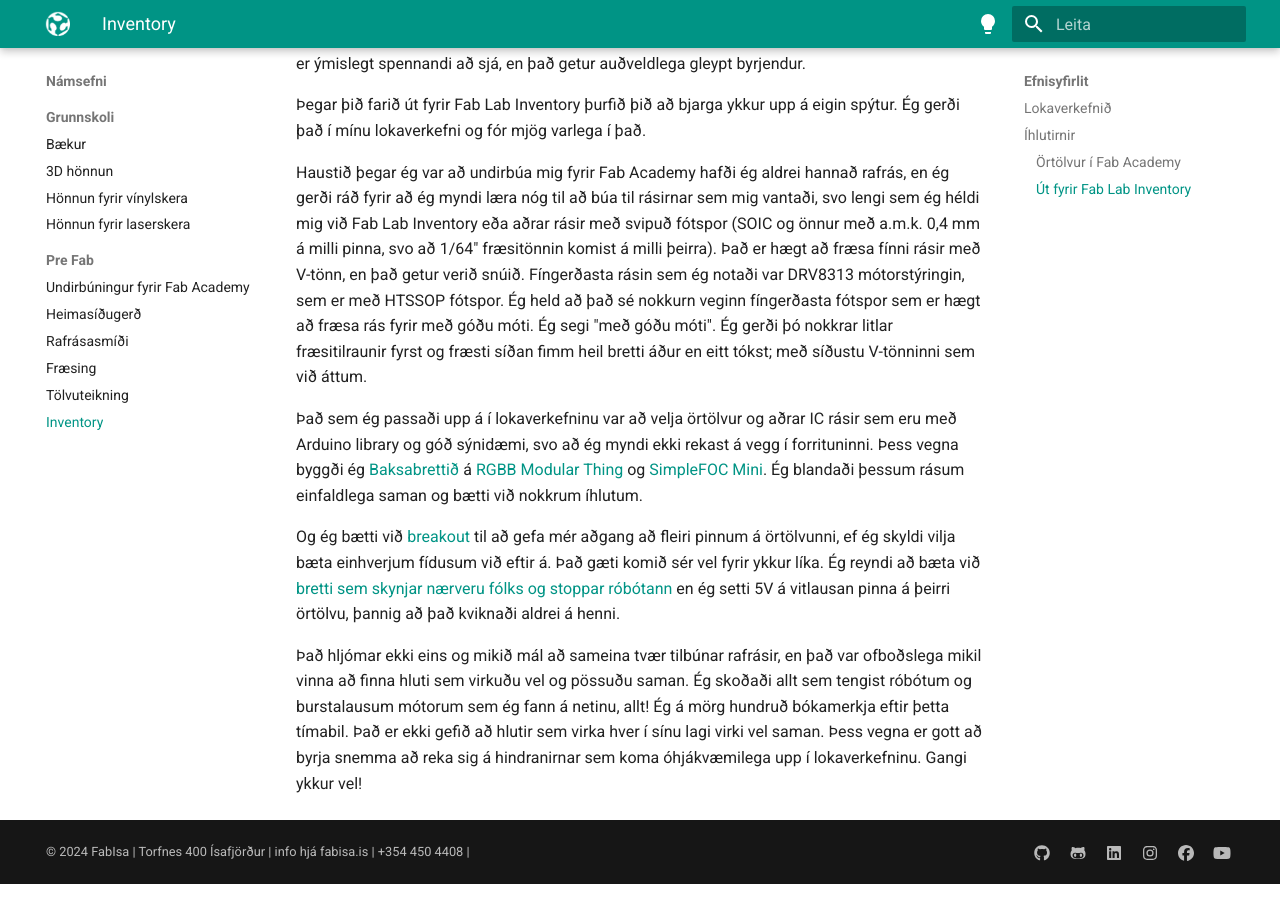
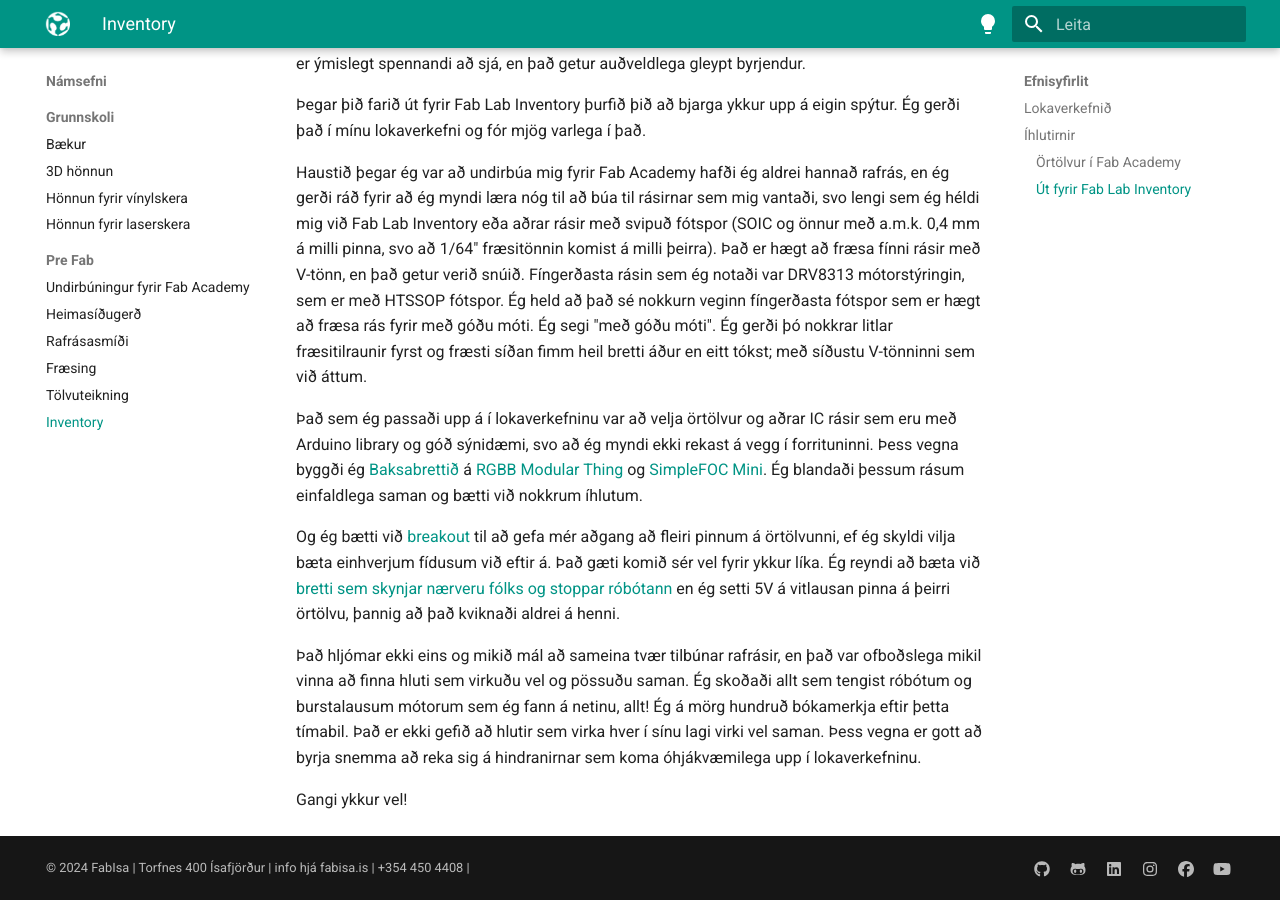
Before and after one commit to fablabisastaff/fabisa_site, an MkDocs documentation site: the page built from docs/Námsefni/Pre-Fab/5-inventory.md, in a window 1280 px wide and 900 px high, scrolled down 2324 px. Built offline with MkDocs 1.6.1 and Material for MkDocs 9.7.7, drawn with Linux system fonts in a browser that asks for light colours; part of the change alters nothing that is shown.

```diff
--- a/docs/Námsefni/Pre-Fab/5-inventory.md
+++ b/docs/Námsefni/Pre-Fab/5-inventory.md
@@ -56,6 +56,8 @@ Haustið þegar ég var að undirbúa mig fyrir Fab Academy hafði ég aldrei ha
 
 Það sem ég passaði upp á í lokaverkefninu var að velja örtölvur og aðrar IC rásir sem eru með Arduino library og góð sýnidæmi, svo að ég myndi ekki rekast á vegg í forrituninni. Þess vegna byggði ég [Baksabrettið](https://fabacademy.org/2023/labs/isafjordur/students/svavar-konradsson/final-project/images/baksi_board.jpg) á [RGBB Modular Thing](https://github.com/modular-things/modular-things-circuits/tree/main/samd21/rgbb) og [SimpleFOC Mini](https://simplefoc.com/simplefoc_mini_product_v1). Ég blandaði þessum rásum einfaldlega saman og bætti við nokkrum íhlutum.
 
-Og ég bætti við [breakout](https://www.youtube.com/watch?v=dUJTQVQl4ew) til að gefa mér aðgang að fleiri pinnum á örtölvunni, ef ég skyldi vilja bæta einhverjum fídusum við eftir á. Það gæti komið sér vel fyrir ykkur líka. Ég reyndi að bæta við [bretti sem skynjar nærveru fólks og stoppar róbótann](https://fabacademy.org/2023/labs/isafjordur/students/svavar-konradsson/final-project/images/sensing_assembly.jpg) en ég setti 5V á vitlausan pinna á þeirri örtölvu, þannig að það kviknaði aldrei á henni.
+Og ég bætti við [breakout](http://tatsuro.homma.fabcloud.io/fabacademy/tips/electronics_design/Attiny3216_breakout_board/) til að gefa mér aðgang að fleiri pinnum á örtölvunni, ef ég skyldi vilja bæta einhverjum fídusum við eftir á. Það gæti komið sér vel fyrir ykkur líka. Ég reyndi að bæta við [bretti sem skynjar nærveru fólks og stoppar róbótann](https://fabacademy.org/2023/labs/isafjordur/students/svavar-konradsson/final-project/images/sensing_assembly.jpg) en ég setti 5V á vitlausan pinna á þeirri örtölvu, þannig að það kviknaði aldrei á henni.
 
-Það hljómar ekki eins og mikið mál að sameina tvær tilbúnar rafrásir, en það var ofboðslega mikil vinna að finna hluti sem virkuðu vel og pössuðu saman. Ég skoðaði allt sem tengist róbótum og burstalausum mótorum sem ég fann á netinu, allt! Ég á mörg hundruð bókamerkja eftir þetta tímabil. Það er ekki gefið að hlutir sem virka hver í sínu lagi virki vel saman. Þess vegna er gott að byrja snemma að reka sig á hindranirnar sem koma óhjákvæmilega upp í lokaverkefninu. Gangi ykkur vel!
+Það hljómar ekki eins og mikið mál að sameina tvær tilbúnar rafrásir, en það var ofboðslega mikil vinna að finna hluti sem virkuðu vel og pössuðu saman. Ég skoðaði allt sem tengist róbótum og burstalausum mótorum sem ég fann á netinu, allt! Ég á mörg hundruð bókamerkja eftir þetta tímabil. Það er ekki gefið að hlutir sem virka hver í sínu lagi virki vel saman. Þess vegna er gott að byrja snemma að reka sig á hindranirnar sem koma óhjákvæmilega upp í lokaverkefninu.
+
+Gangi ykkur vel!
```
